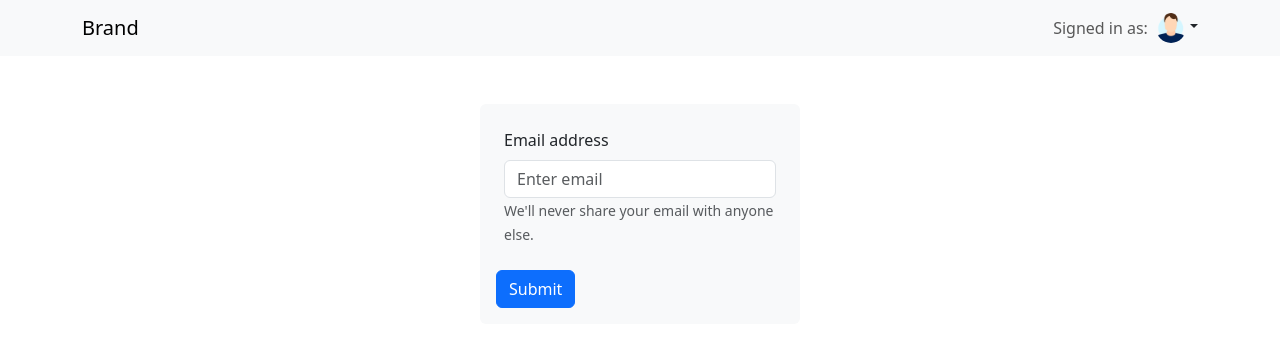
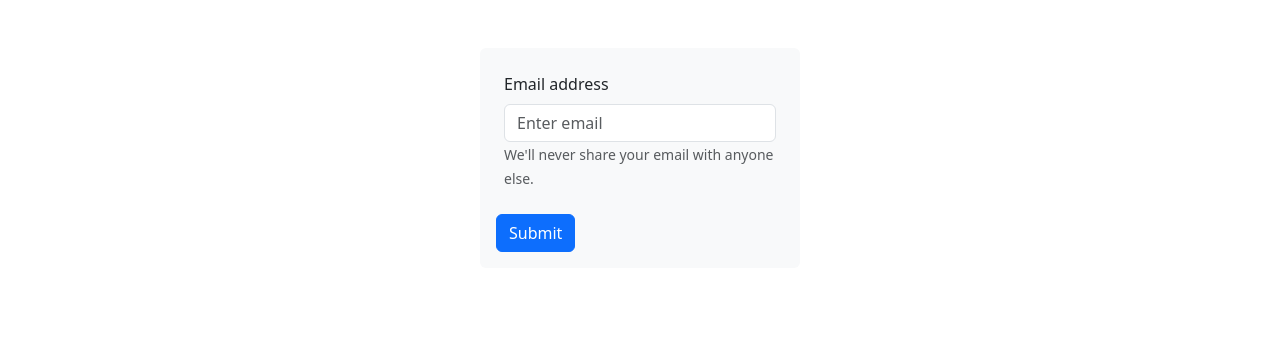
Before and after one commit to pratiknadgouda/dynamic-reporting-ui, a React (Create React App) app: page /login in a window 1280 px wide. Shown: the top 346 px of the page. Built offline with nearby package versions, Linux system fonts and the light colour scheme.

Commit message:
undo auth mistakes

```diff
--- a/src/App.js
+++ b/src/App.js
@@ -11,7 +11,7 @@ const App = () => {
   const isLoggedIn = useAuth();
   return (
     <>
-      {!isLoggedIn && <NavBar />}
+      {isLoggedIn && <NavBar />}
       <Routes>
         <Route path="/login" element={<LoginPage />} />
         <Route path="*">{/* {Not Found Page} */}</Route>
--- a/src/utils/useAuth.js
+++ b/src/utils/useAuth.js
@@ -7,7 +7,7 @@ const useAuth = () => {
   const navigate = useNavigate();
 
   useEffect(() => {
-    if (loggedIn) {
+    if (!loggedIn) {
       navigate("/login", { repalce: true });
     } else if (loggedIn) {
       if (role === "DOCTOR") {
```
